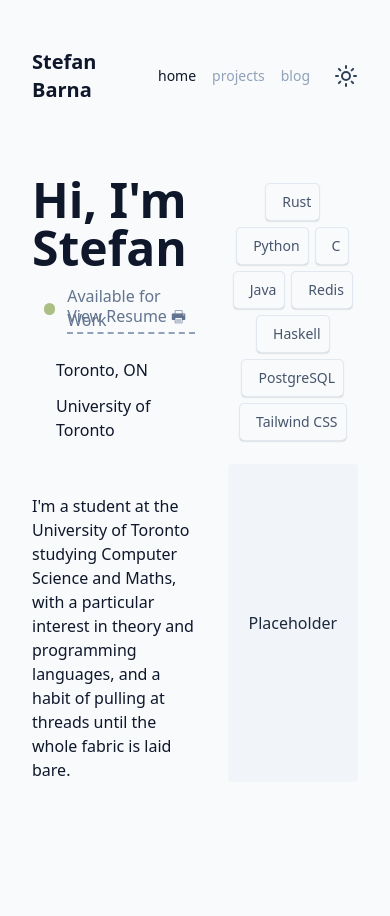
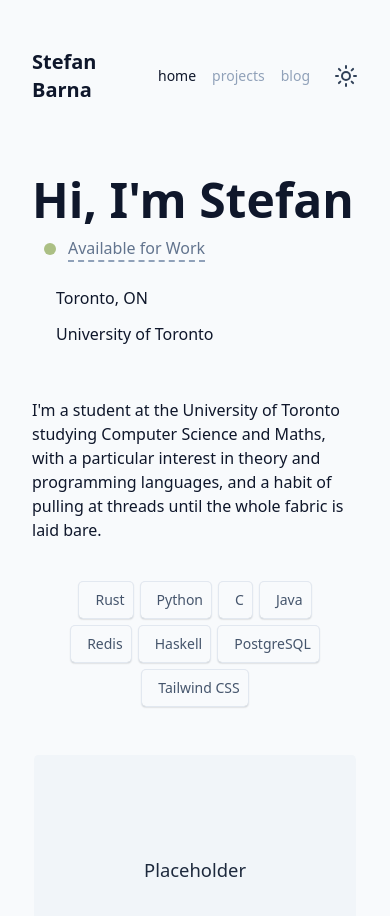
Before and after one commit to barnaste/barnaste.dev, a SvelteKit app: page / in a window 390 px wide. Shown: the top 916 px of the page. Before the commit the page ends 844 px from the top, so only its background shows below. Built offline with nearby package versions, Linux system fonts and the light colour scheme.

Commit message:
mobile rendering home improvements

```diff
--- a/src/routes/+page.svelte
+++ b/src/routes/+page.svelte
@@ -22,9 +22,9 @@
 <!-- top-level region organization -->
 <div class="flex flex-col gap-24">
     <!-- About Me -->
-    <div class="flex flex-row flex-wrap justify-between">
+    <div class="flex flex-row flex-wrap justify-between gap-y-8 items-center max-lg:justify-center">
         <!-- Left Column -->
-        <div class="w-1/2 flex flex-col gap-y-6">
+        <div class="flex flex-col gap-y-6 w-85">
             <div class="flex flex-col gap-y-3">
                 <h1 class="text-5xl font-bold">Hi, I'm Stefan</h1>
 
@@ -72,7 +72,7 @@
         </div>
 
         <!-- Right Column -->
-        <div class="w-2/5 flex flex-col gap-y-6 pt-2">
+        <div class="flex flex-col gap-y-6 pt-2 w-70">
             <!-- Key Skills -->
             <ul class="flex flex-row flex-wrap gap-2 justify-center">
                 <div class="skill-card">
@@ -110,7 +110,8 @@
             </ul>
 
             <!-- Photo -->
-            <div class="rounded-sm bg-slate-100 dark:bg-slate-800 h-1/1 flex justify-center items-center">
+            <div class="rounded-sm bg-slate-100 dark:bg-slate-800 h-50 flex justify-center items-center
+            max-lg:w-full max-lg:scale-115 max-lg:mt-10">
                 <p class="text-slate-800 dark:text-slate-200">Placeholder</p>
             </div>
         </div>
```
